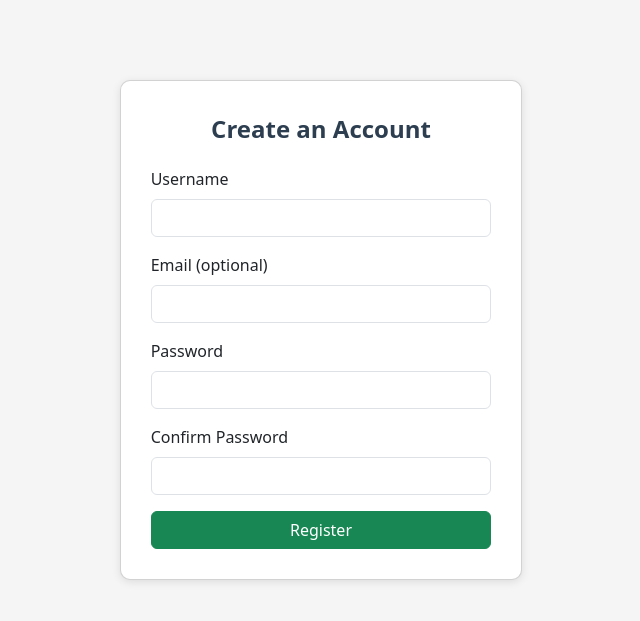
After one commit to zohaib-7035/Recipe-Website-Using-Django, a Django app: page /register/ in a window 1280 px wide. The commit adds this page. Shown: the top 621 px of the page, without its empty margins (319-959 px from the left). Run offline with Django 4.2, Linux system fonts and the light colour scheme.

```diff
--- a/core/core/urls.py
+++ b/core/core/urls.py
@@ -20,7 +20,7 @@ from django.conf import settings
 from django.conf.urls.static import static
 
 from home.views import *
-from vege.views import recipe, delete_recipe, update_recipe
+from vege.views import recipe, delete_recipe, update_recipe,login_page,register_page,logout_view
 
 urlpatterns = [
     path('recipe/', recipe, name='recipe'),
@@ -28,6 +28,9 @@ urlpatterns = [
     path('recipe/update/<int:id>/', update_recipe, name='update_recipe'),
     path('', home, name='home'),
     path('about/', about, name='about'),
+    path('logout/', logout_view, name='logout_view'),
+    path('register/', register_page, name='register_page'),
+    path('login/', login_page, name='login_page'),
     path('contact/', contact, name='contact'),
     path('hi/', hi, name='hi'),
     path('admin/', admin.site.urls),
--- a/core/vege/models.py
+++ b/core/vege/models.py
@@ -1,6 +1,9 @@
 from django.db import models
+from django.contrib.auth.models import User
+
 
 class Vege(models.Model):
+    user = models.ForeignKey(User, on_delete=models.SET_NULL, null=True, blank=True)
     name = models.CharField(max_length=100)
     description = models.TextField()
     image = models.ImageField(upload_to='vegetables/')
--- /dev/null
+++ b/core/vege/templates/register.html
@@ -0,0 +1,70 @@
+{% load static %}
+<!DOCTYPE html>
+<html lang="en">
+<head>
+    <meta charset="UTF-8">
+    <title>Register - Recipe App</title>
+    <link href="https://cdn.jsdelivr.net/npm/bootstrap@5.3.0/dist/css/bootstrap.min.css" rel="stylesheet">
+
+    <style>
+        body {
+            background-color: #f5f5f5;
+        }
+
+        .register-container {
+            margin-top: 80px;
+        }
+
+        .card {
+            padding: 30px;
+            border-radius: 10px;
+            box-shadow: 0 2px 8px rgba(0, 0, 0, 0.1);
+        }
+
+        .form-title {
+            font-size: 24px;
+            font-weight: bold;
+            text-align: center;
+            margin-bottom: 20px;
+            color: #2c3e50;
+        }
+    </style>
+</head>
+<body>
+
+<div class="container register-container col-md-4 mx-auto">
+    <div class="card">
+        <div class="form-title">Create an Account</div>
+        <form method="POST">
+            {% csrf_token %}
+            <div class="mb-3">
+                <label for="username" class="form-label">Username</label>
+                <input type="text" class="form-control" name="username" id="username" required>
+            </div>
+
+            <div class="mb-3">
+                <label for="email" class="form-label">Email (optional)</label>
+                <input type="email" class="form-control" name="email" id="email">
+            </div>
+
+            <div class="mb-3">
+                <label for="password1" class="form-label">Password</label>
+                <input type="password" class="form-control" name="password1" id="password1" required>
+            </div>
+
+            <div class="mb-3">
+                <label for="password2" class="form-label">Confirm Password</label>
+                <input type="password" class="form-control" name="password2" id="password2" required>
+            </div>
+
+            <button type="submit" class="btn btn-success w-100">Register</button>
+        </form>
+
+        {% if error %}
+            <div class="alert alert-danger mt-3 text-center">{{ error }}</div>
+        {% endif %}
+    </div>
+</div>
+
+</body>
+</html>
--- a/core/vege/views.py
+++ b/core/vege/views.py
@@ -1,5 +1,12 @@
 from django.shortcuts import render,redirect,get_object_or_404
+from django.contrib.auth.models import User
+from django.contrib import messages
+from django.contrib.auth import login, authenticate, logout
+from django.contrib.auth.decorators import login_required
 from .models import Vege
+
+
+@login_required(login_url='/login/')
 def recipe(request):
     if request.method == 'POST':
         data = request.POST
@@ -38,3 +45,55 @@ def update_recipe(request, id):
         return redirect('recipe')  # go back to list page
 
     return render(request, 'update.html', {'recipe': recipe})
+
+
+def login_page(request):
+    error = None
+
+    if request.method == 'POST':
+        username = request.POST.get('username')
+        password = request.POST.get('password')
+
+        user = authenticate(request, username=username, password=password)
+
+        if user is not None:
+            login(request, user)
+            return redirect('/recipe/')  # Change 'home' to your desired route name
+        else:
+            error = 'Invalid username or password'
+
+    return render(request, 'login.html', {'error': error})
+
+
+def logout_view(request):
+    logout(request)
+    return redirect('/login/')  # Redirect to login page after logout
+
+
+def register_page(request):
+    if request.method == 'POST':
+        username = request.POST.get('username')
+        email = request.POST.get('email')
+        password1 = request.POST.get('password1')
+        password2 = request.POST.get('password2')
+
+        # Passwords must match
+        if password1 != password2:
+            return render(request, 'register.html', {'error': 'Passwords do not match'})
+
+
+        # Username must be unique
+        if User.objects.filter(username=username).exists():
+            return render(request, 'register.html', {'error': 'Username already exists'})
+
+        # Optional: Email check
+        if email and User.objects.filter(email=email).exists():
+            return render(request, 'register.html', {'error': 'Email is already in use'})
+
+        # All good - create the user
+        user = User.objects.create_user(username=username, email=email, password=password1)
+        user.save()
+
+        return redirect('/login/')  # Or wherever your login page is named in urls.py
+
+    return render(request, 'register.html')
```
Also changed, not shown: core/vege/seed.py (added, +19 -0 lines), core/vege/templates/login.html (added, +65 -0 lines), core/vege/templates/recipe.html (+8 -0 lines), core/db.sqlite3, core/vege/migrations/0002_vege_user.py (added), 1 other file.
